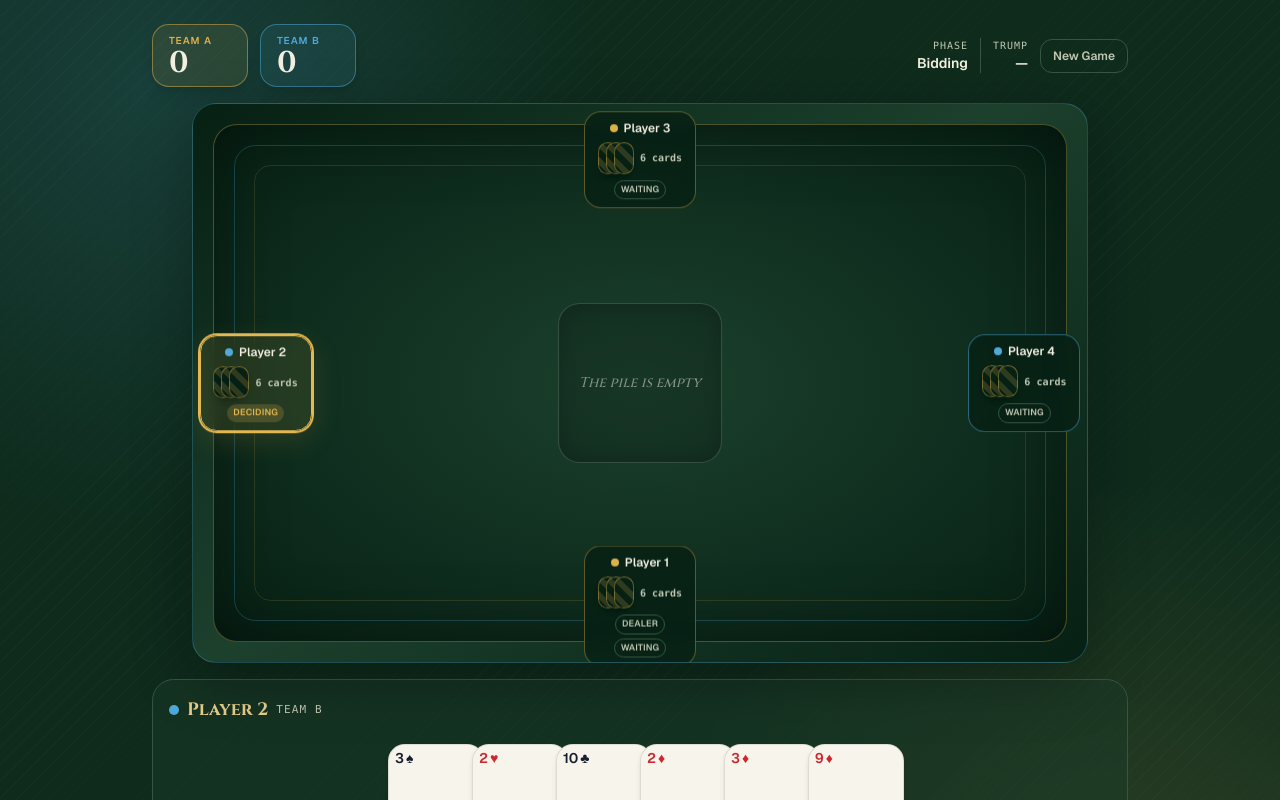
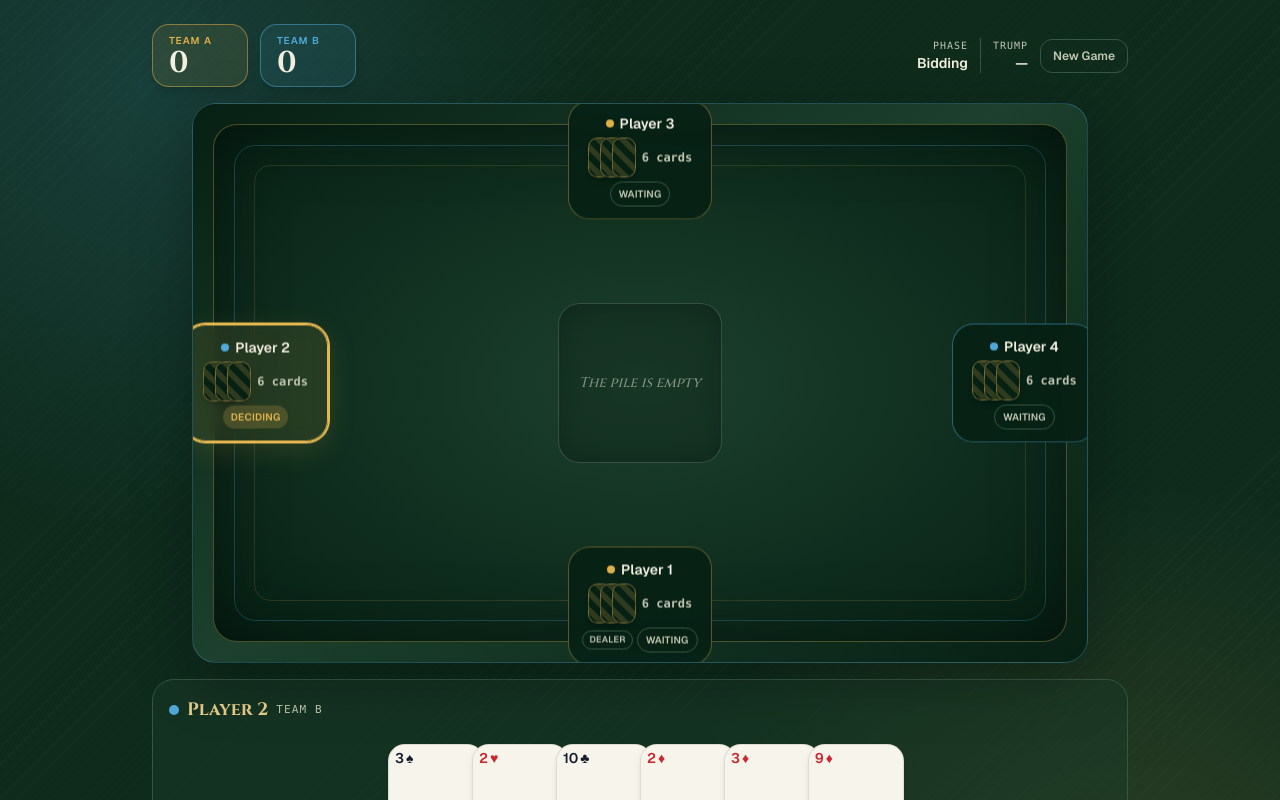
Before and after one commit to gsoundarcse/904-card-game, a Next.js app: page / in a window 1280 px wide. Both pictures are taken after a click on the button "DEAL THE CARDS". Shown: the top 800 px of the page. Built offline with nearby package versions, Linux system fonts and the light colour scheme.

Commit message:
Scale up table players and cards

```diff
--- a/components/game-table.tsx
+++ b/components/game-table.tsx
@@ -27,7 +27,7 @@ function Seat({ seat }: { seat: SeatView }) {
   return (
     <div
       className={cn(
-        'flex w-24 max-w-[30vw] -translate-x-1/2 -translate-y-1/2 flex-col items-center gap-1 rounded-xl border bg-felt-dark/80 px-1.5 py-1.5 text-center backdrop-blur-sm transition-all sm:w-28 sm:gap-1.5 sm:px-2 sm:py-2',
+        'flex w-28 max-w-[34vw] -translate-x-1/2 -translate-y-1/2 flex-col items-center gap-1.5 rounded-2xl border bg-felt-dark/85 px-2 py-2 text-center backdrop-blur-sm transition-all sm:w-36 sm:gap-2 sm:px-3 sm:py-3',
         seat.isCurrent
           ? 'border-gold bg-gold/10 shadow-[0_0_0_2px_var(--gold),0_8px_30px_var(--team-a-glow)]'
           : seat.team === 0
@@ -37,23 +37,23 @@ function Seat({ seat }: { seat: SeatView }) {
     >
       <div className="flex items-center gap-1.5">
         <span className={cn('h-2 w-2 rounded-full', seat.team === 0 ? 'bg-team-a' : 'bg-team-b')} aria-hidden />
-        <span className="max-w-[22vw] truncate text-[10px] font-semibold text-foreground sm:max-w-24 sm:text-xs">{seat.name}</span>
+        <span className="max-w-[28vw] truncate text-xs font-semibold text-foreground sm:max-w-32 sm:text-sm">{seat.name}</span>
       </div>
 
       <div className="flex h-8 items-center justify-center">
         {seat.handCount > 0 ? (
           <div className="flex min-w-0 items-center gap-1.5">
-            <div className="flex h-7 items-center sm:h-8">
+            <div className="flex h-9 items-center sm:h-10">
               {[0, 1, 2].map((slot) => (
                 <CardBack
                   key={slot}
                   size="sm"
                   showLabel={false}
-                  className={cn('h-7 w-4 sm:h-8 sm:w-5', slot > 0 && '-ml-2 sm:-ml-3')}
+                  className={cn('h-9 w-5 sm:h-10 sm:w-6', slot > 0 && '-ml-2.5 sm:-ml-3')}
                 />
               ))}
             </div>
-            <span className="whitespace-nowrap font-mono text-[9px] font-semibold text-muted-foreground sm:text-[10px]">
+            <span className="whitespace-nowrap font-mono text-[10px] font-semibold text-muted-foreground sm:text-xs">
               {seat.handCount} {seat.handCount === 1 ? 'card' : 'cards'}
             </span>
           </div>
@@ -76,7 +76,7 @@ function Seat({ seat }: { seat: SeatView }) {
         {seat.status && (
           <span
             className={cn(
-              'rounded-full px-1.5 py-0.5 text-[9px] font-semibold uppercase tracking-wide',
+              'rounded-full px-2 py-1 text-[10px] font-semibold uppercase tracking-wide',
               seat.status === 'Passed'
                 ? 'bg-destructive/20 text-destructive'
                 : seat.isCurrent
@@ -136,7 +136,7 @@ export function GameTable({
         <div className="absolute left-1/2 top-[24%] z-10 flex -translate-x-1/2 flex-col items-center gap-1 sm:top-[18%]">
           <span className="font-mono text-[10px] uppercase tracking-widest text-gold">Trump</span>
           <div className="relative">
-            <MysteryCard size="sm" revealed={trumpRevealed} card={trumpRevealed ? displayTrumpCard : null} />
+            <MysteryCard size="md" revealed={trumpRevealed} card={trumpRevealed ? displayTrumpCard : null} />
             {trumpRevealed && (
               <button
                 type="button"
@@ -163,9 +163,9 @@ export function GameTable({
           </span>
         ) : (
           trick.map((play) => (
-            <div key={play.card.id} className="flex flex-col items-center gap-1">
-              <CardFace card={play.card} size="md" />
-              <span className="max-w-24 truncate font-mono text-[10px] font-semibold text-foreground/80">
+            <div key={play.card.id} className="flex flex-col items-center gap-1.5">
+              <CardFace card={play.card} size="lg" />
+              <span className="max-w-28 truncate font-mono text-xs font-semibold text-foreground/80">
                 {seats[play.player].name}
               </span>
             </div>
```
